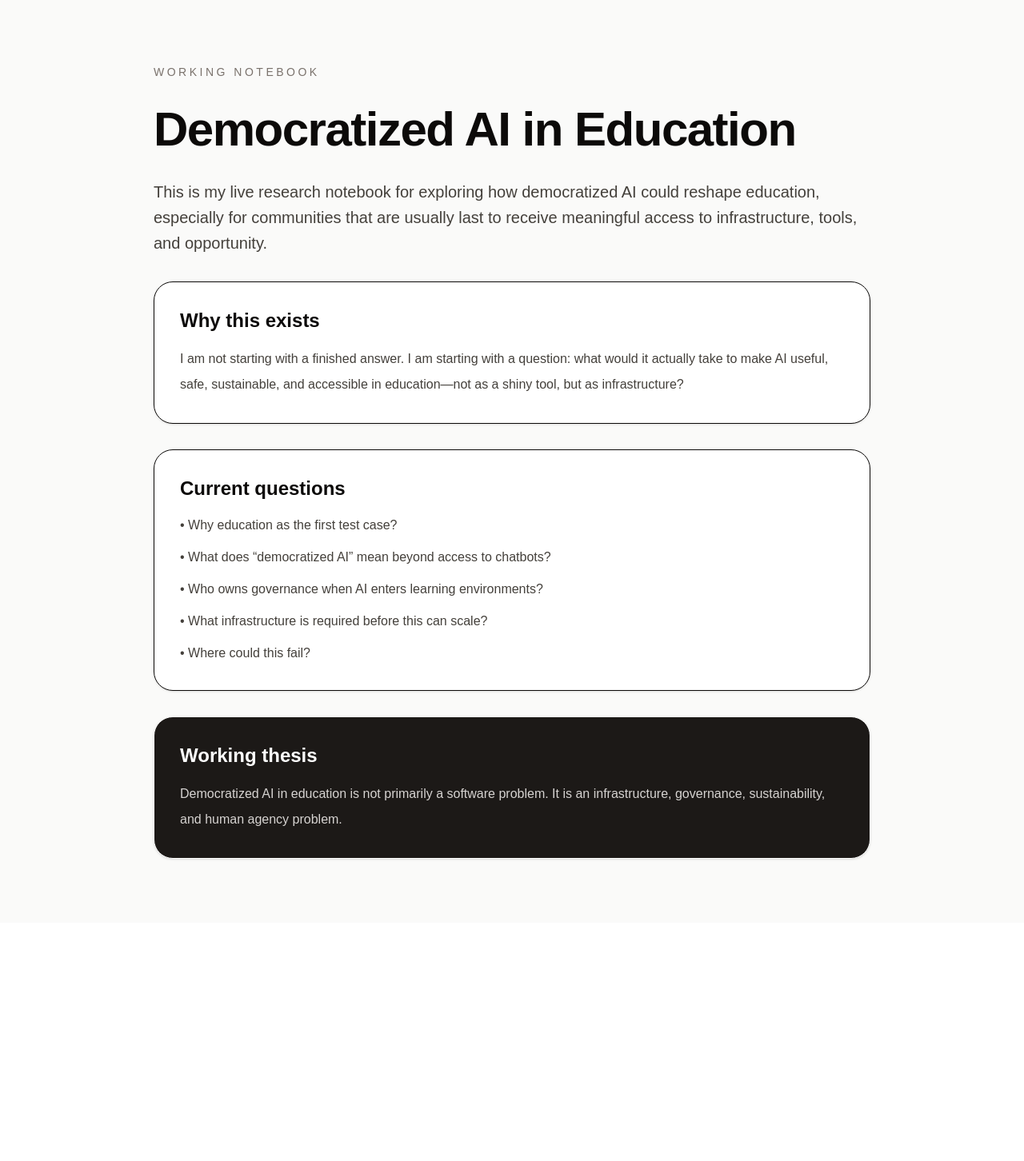
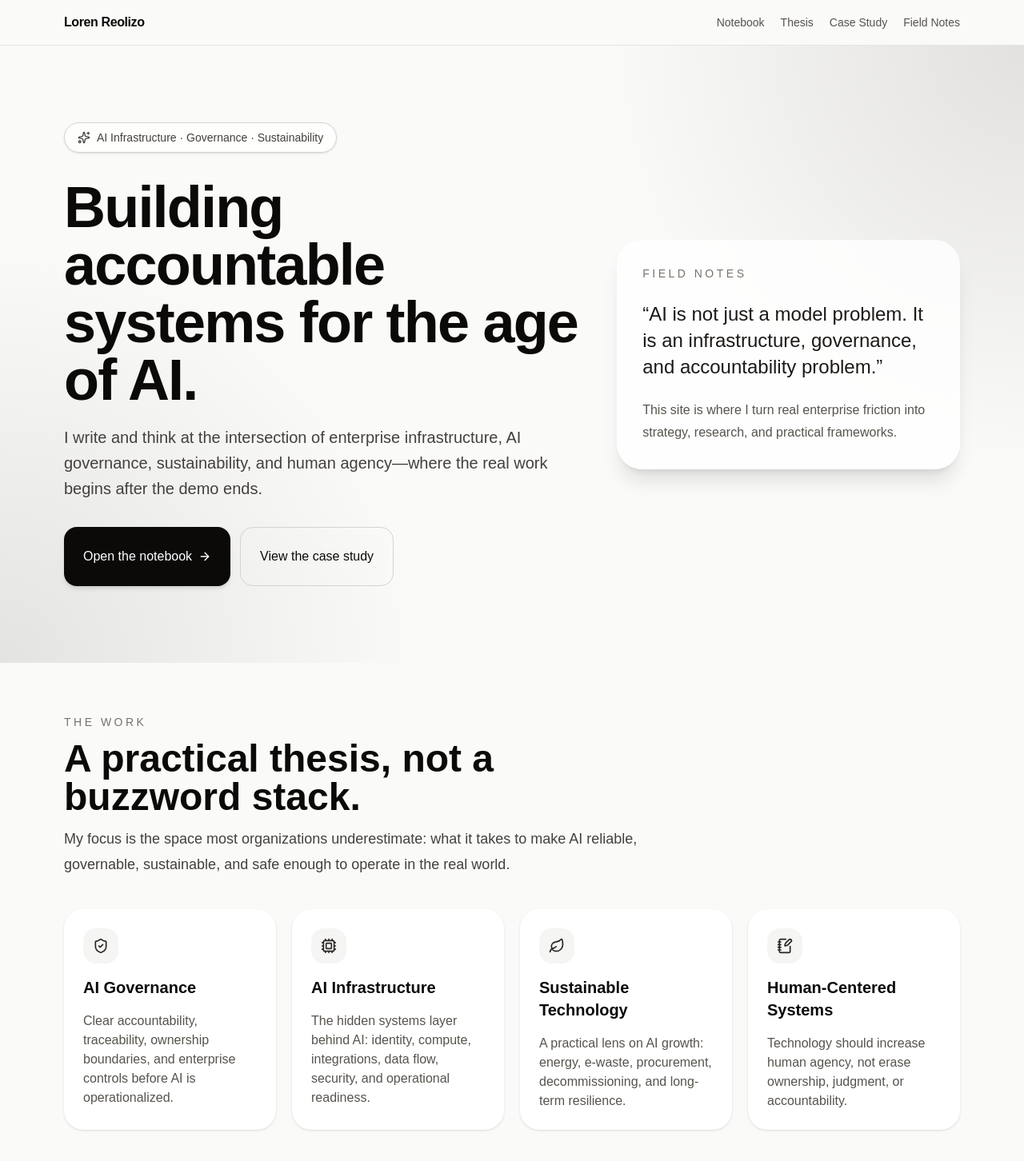
Before and after one commit to jreo771/771-site, a Next.js app: page /notebook in a window 1280 px wide. Shown: the top 1452 px of the page at 80% size. Before the commit the page ends 1154 px from the top, so only its background shows below. Built offline with nearby package versions, Linux system fonts and the light colour scheme.

Commit message:
wire navigation and notebook

```diff
--- a/app/notebook/page.tsx
+++ b/app/notebook/page.tsx
@@ -1,45 +1,187 @@
-export default function NotebookPage() {
+"use client";
+
+import React from "react";
+import { motion } from "framer-motion";
+import { ArrowRight, ShieldCheck, Cpu, Leaf, NotebookPen, Mail, Sparkles } from "lucide-react";
+
+// 🔧 Minimal local components
+function Card({ className = "", children }: { className?: string; children: React.ReactNode }) {
+  return <div className={className}>{children}</div>;
+}
+
+function CardContent({ className = "", children }: { className?: string; children: React.ReactNode }) {
+  return <div className={className}>{children}</div>;
+}
+
+function Button({
+  className = "",
+  variant,
+  href,
+  children,
+}: {
+  className?: string;
+  variant?: "outline";
+  href?: string;
+  children: React.ReactNode;
+}) {
+  const base = "inline-flex items-center justify-center font-medium transition";
+  const styles =
+    variant === "outline"
+      ? "border bg-transparent hover:bg-stone-100"
+      : "bg-stone-950 text-white hover:bg-stone-800";
+
+  if (href) {
+    return (
+      <a href={href} className={`${base} ${styles} ${className}`}>
+        {children}
+      </a>
+    );
+  }
+
+  return <button className={`${base} ${styles} ${className}`}>{children}</button>;
+}
+
+// 📦 Content
+const pillars = [
+  {
+    icon: ShieldCheck,
+    title: "AI Governance",
+    text: "Clear accountability, traceability, ownership boundaries, and enterprise controls before AI is operationalized.",
+  },
+  {
+    icon: Cpu,
+    title: "AI Infrastructure",
+    text: "The hidden systems layer behind AI: identity, compute, integrations, data flow, security, and operational readiness.",
+  },
+  {
+    icon: Leaf,
+    title: "Sustainable Technology",
+    text: "A practical lens on AI growth: energy, e-waste, procurement, decommissioning, and long-term resilience.",
+  },
+  {
+    icon: NotebookPen,
+    title: "Human-Centered Systems",
+    text: "Technology should increase human agency, not erase ownership, judgment, or accountability.",
+  },
+];
+
+const posts = [
+  {
+    title: "Everyone wants AI scale. Who owns the infrastructure risk?",
+    type: "Essay",
+    blurb: "A field note on the gap between AI ambition and enterprise operational reality.",
+  },
+  {
+    title: "The automation plateau is not a tooling problem",
+    type: "Reflection",
+    blurb: "Why organizations get stuck after the demo—and what governance has to do with it.",
+  },
+  {
+    title: "Sustainable AI starts before the GPU is purchased",
+    type: "Research note",
+    blurb: "A practical view of procurement, capacity planning, lifecycle management, and e-waste.",
+  },
+];
+
+// 🚀 Page
+export default function LorenPersonalBrandSite() {
   return (
-    <main className="min-h-screen bg-stone-50 px-6 py-20 text-stone-950 md:px-12 lg:px-20">
-      <section className="mx-auto max-w-4xl space-y-8">
-        <p className="text-sm uppercase tracking-[0.25em] text-stone-500">
-          Working Notebook
-        </p>
+    <main className="min-h-screen bg-stone-50 text-stone-950">
 
-        <h1 className="text-4xl font-semibold tracking-tight md:text-6xl">
-          Democratized AI in Education
-        </h1>
+      {/* NAV */}
+      <nav className="sticky top-0 z-50 border-b border-stone-200 bg-stone-50/80 px-6 py-4 backdrop-blur md:px-12 lg:px-20">
+        <div className="mx-auto flex max-w-7xl items-center justify-between">
+          <a href="/" className="font-semibold tracking-tight">
+            Loren Reolizo
+          </a>
+          <div className="flex gap-5 text-sm text-stone-600">
+            <a href="/notebook" className="hover:text-stone-950">Notebook</a>
+            <a href="/thesis" className="hover:text-stone-950">Thesis</a>
+            <a href="/case-study" className="hover:text-stone-950">Case Study</a>
+            <a href="/field-notes" className="hover:text-stone-950">Field Notes</a>
+          </div>
+        </div>
+      </nav>
 
-        <p className="text-xl leading-8 text-stone-700">
-          This is my live research notebook for exploring how democratized AI could reshape education, especially for communities that are usually last to receive meaningful access to infrastructure, tools, and opportunity.
-        </p>
+      {/* HERO */}
+      <section className="relative overflow-hidden px-6 py-24 md:px-12 lg:px-20">
+        <div className="absolute inset-0 bg-[radial-gradient(circle_at_top_right,rgba(120,113,108,0.18),transparent_35%),radial-gradient(circle_at_bottom_left,rgba(68,64,60,0.12),transparent_35%)]" />
 
-        <div className="rounded-3xl border bg-white p-8 shadow-sm">
-          <h2 className="mb-4 text-2xl font-semibold">Why this exists</h2>
-          <p className="leading-8 text-stone-700">
-            I am not starting with a finished answer. I am starting with a question:
-            what would it actually take to make AI useful, safe, sustainable, and accessible in education—not as a shiny tool, but as infrastructure?
-          </p>
-        </div>
+        <div className="relative mx-auto grid max-w-7xl gap-12 lg:grid-cols-[1.2fr_0.8fr] lg:items-center">
+          <motion.div initial={{ opacity: 0, y: 24 }} animate={{ opacity: 1, y: 0 }} transition={{ duration: 0.7 }} className="space-y-8">
 
-        <div className="rounded-3xl border bg-white p-8 shadow-sm">
-          <h2 className="mb-4 text-2xl font-semibold">Current questions</h2>
-          <ul className="space-y-3 leading-7 text-stone-700">
-            <li>• Why education as the first test case?</li>
-            <li>• What does “democratized AI” mean beyond access to chatbots?</li>
-            <li>• Who owns governance when AI enters learning environments?</li>
-            <li>• What infrastructure is required before this can scale?</li>
-            <li>• Where could this fail?</li>
-          </ul>
-        </div>
+            <div className="inline-flex items-center gap-2 rounded-full border border-stone-300 bg-white/70 px-4 py-2 text-sm text-stone-700 shadow-sm backdrop-blur">
+              <Sparkles className="h-4 w-4" />
+              AI Infrastructure · Governance · Sustainability
+            </div>
 
-        <div className="rounded-3xl border bg-stone-900 p-8 text-white shadow-sm">
-          <h2 className="mb-4 text-2xl font-semibold">Working thesis</h2>
-          <p className="leading-8 text-stone-300">
-            Democratized AI in education is not primarily a software problem. It is an infrastructure, governance, sustainability, and human agency problem.
-          </p>
+            <div className="space-y-5">
+              <h1 className="max-w-4xl text-5xl font-semibold tracking-tight md:text-7xl">
+                Building accountable systems for the age of AI.
+              </h1>
+              <p className="max-w-2xl text-lg leading-8 text-stone-700 md:text-xl">
+                I write and think at the intersection of enterprise infrastructure, AI governance, sustainability, and human agency—where the real work begins after the demo ends.
+              </p>
+            </div>
+
+            <div className="flex flex-col gap-3 sm:flex-row">
+              <Button href="/notebook" className="rounded-2xl px-6 py-6 text-base shadow-md">
+                Open the notebook <ArrowRight className="ml-2 h-4 w-4" />
+              </Button>
+
+              <Button href="/case-study" variant="outline" className="rounded-2xl border-stone-300 px-6 py-6 text-base">
+                View the case study
+              </Button>
+            </div>
+
+          </motion.div>
+
+          <motion.div initial={{ opacity: 0, scale: 0.96 }} animate={{ opacity: 1, scale: 1 }} transition={{ duration: 0.7, delay: 0.15 }}>
+            <Card className="rounded-[2rem] border-stone-200 bg-white/80 shadow-xl backdrop-blur">
+              <CardContent className="space-y-6 p-8">
+                <p className="text-sm uppercase tracking-[0.25em] text-stone-500">Field Notes</p>
+                <blockquote className="text-2xl font-medium leading-snug text-stone-900">
+                  “AI is not just a model problem. It is an infrastructure, governance, and accountability problem.”
+                </blockquote>
+                <p className="leading-7 text-stone-600">
+                  This site is where I turn real enterprise friction into strategy, research, and practical frameworks.
+                </p>
+              </CardContent>
+            </Card>
+          </motion.div>
         </div>
       </section>
+
+      {/* PILLARS */}
+      <section className="px-6 py-16 md:px-12 lg:px-20">
+        <div className="mx-auto max-w-7xl">
+          <div className="mb-10 max-w-3xl space-y-3">
+            <p className="text-sm uppercase tracking-[0.25em] text-stone-500">The Work</p>
+            <h2 className="text-3xl font-semibold md:text-5xl">A practical thesis, not a buzzword stack.</h2>
+            <p className="text-lg leading-8 text-stone-700">
+              My focus is the space most organizations underestimate: what it takes to make AI reliable, governable, sustainable, and safe enough to operate in the real world.
+            </p>
+          </div>
+
+          <div className="grid gap-5 md:grid-cols-2 lg:grid-cols-4">
+            {pillars.map((pillar) => {
+              const Icon = pillar.icon;
+              return (
+                <Card key={pillar.title} className="rounded-3xl border-stone-200 bg-white shadow-sm hover:shadow-md">
+                  <CardContent className="space-y-4 p-6">
+                    <div className="flex h-11 w-11 items-center justify-center rounded-2xl bg-stone-100">
+                      <Icon className="h-5 w-5 text-stone-800" />
+                    </div>
+                    <h3 className="text-xl font-semibold">{pillar.title}</h3>
+                    <p className="text-stone-600">{pillar.text}</p>
+                  </CardContent>
+                </Card>
+              );
+            })}
+          </div>
+        </div>
+      </section>
+
     </main>
   );
 }
```
